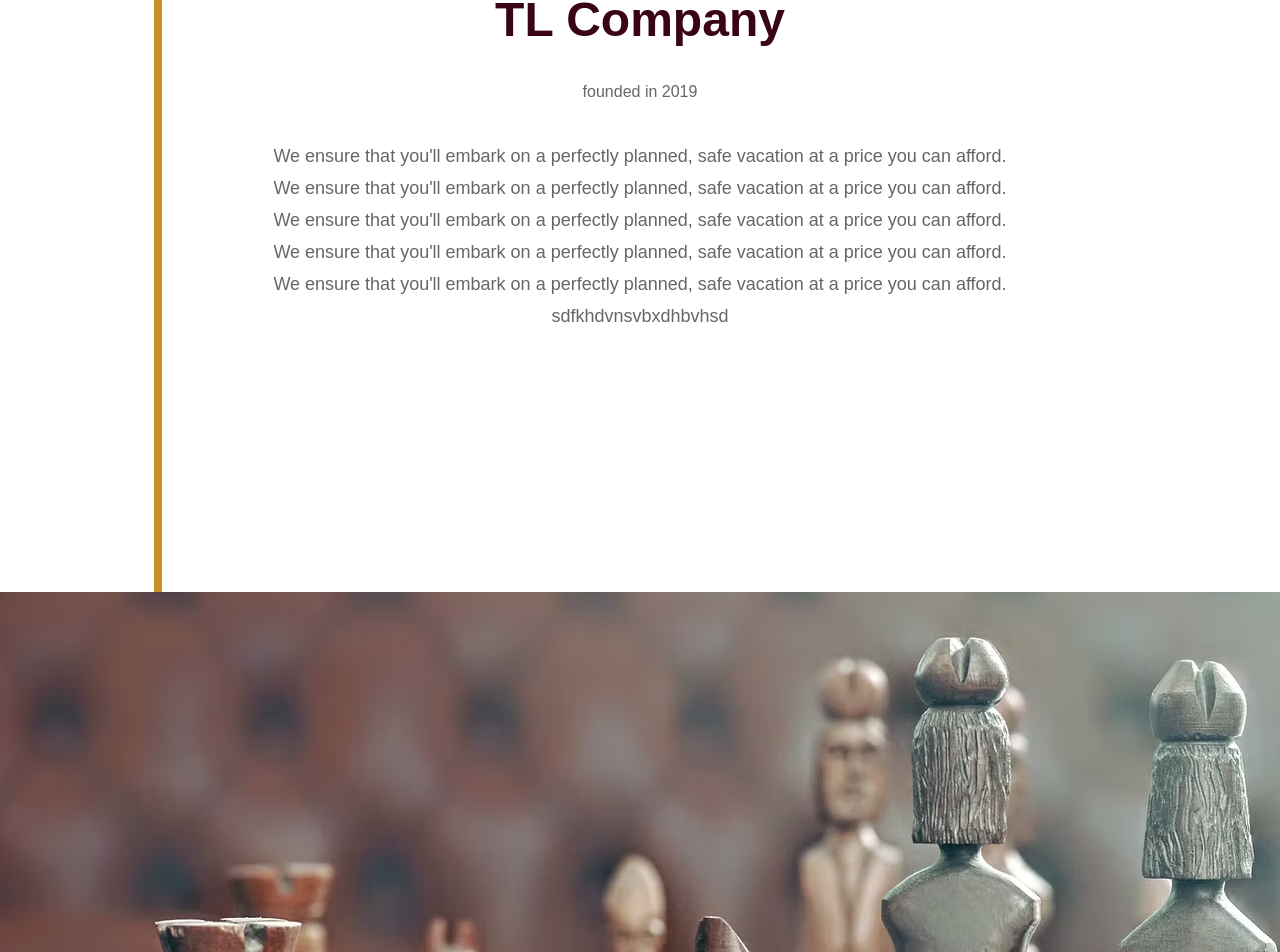
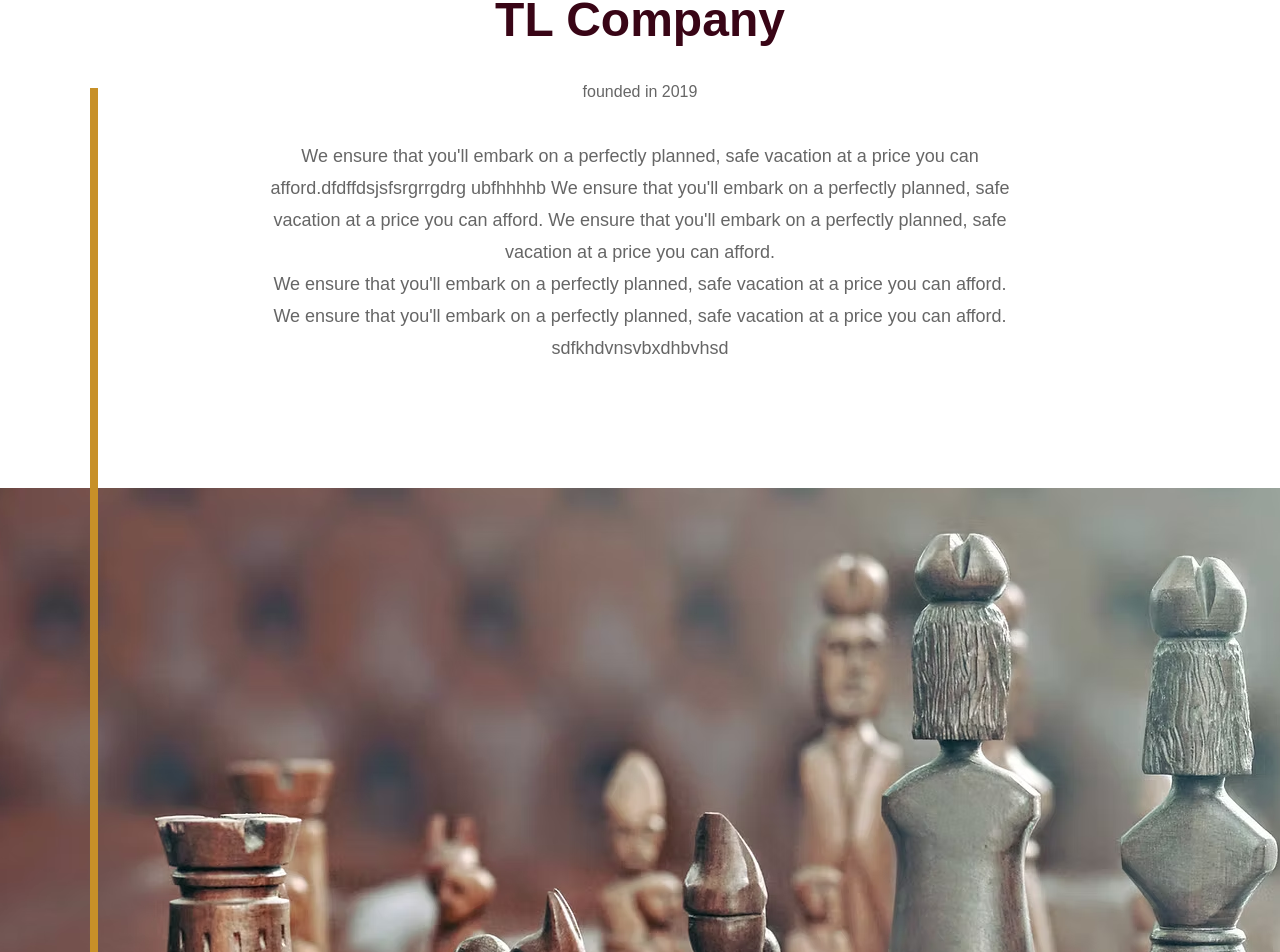
Before and after one commit to athenaa-02/TL_company, a React (Vite) app: page /about in a window 1280 px wide. Shown: the part 208-1160 px from the top of the page. Built offline with nearby package versions, Linux system fonts and the light colour scheme.

Commit message:
add a container for paragrap tags in AboutTl component

```diff
--- a/src/components/layout/AboutTl.jsx
+++ b/src/components/layout/AboutTl.jsx
@@ -4,9 +4,9 @@
 function AboutTl() {
   return (
     <>
-      <div className="bg-white pt-24 text-text-basic">
-        <section className="relative flex min-h-[calc(100vh-6rem)] justify-center overflow-hidden px-6 py-24 text-center sm:px-10 lg:px-16">
-          <div className="absolute bottom-0 left-[12%] top-0 w-2 bg-accent" />
+      <div className="relative overflow-visible bg-white pt-24 text-text-basic">
+        <section className="relative flex min-h-[calc(100vh-10rem)] justify-center overflow-visible px-8 py-24 text-center xs:px-11 sm:px-16 lg:px-16">
+          <div className="absolute bottom-[-4rem] h-220 left-[7%] top-50 z-20 w-1 md:w-2 bg-accent" />
           <div className="relative z-10 w-full max-w-235">
             <h1 className="font-volkhov text-4xl font-bold leading-normal text-heading sm:text-5xl">
               TL Company
@@ -14,16 +14,17 @@ function AboutTl() {
             <p className="mt-5 text-base leading-8 text-text-basic">
               founded in 2019
             </p>
-            <div className="mx-auto mt-8 max-w-235 text-base leading-8 text-text-basic sm:text-lg">
-              <p>
+            <div className="mx-auto mt-8 flex justify-center max-w-235 text-base leading-8 text-text-basic sm:text-lg">
+              <div className="max-w-200">
+              <p >
+                We ensure that you&apos;ll embark on a perfectly planned, safe
+                vacation at a price you can afford.dfdffdsjsfsrgrrgdrg ubfhhhhb
+
+
                 We ensure that you&apos;ll embark on a perfectly planned, safe
                 vacation at a price you can afford.
-              </p>
-              <p>
-                We ensure that you&apos;ll embark on a perfectly planned, safe
-                vacation at a price you can afford.
-              </p>
-              <p>
+
+
                 We ensure that you&apos;ll embark on a perfectly planned, safe
                 vacation at a price you can afford.
               </p>
@@ -37,6 +38,7 @@ function AboutTl() {
               </p>
               <p>sdfkhdvnsvbxdhbvhsd</p>
             </div>
+            </div>
           </div>
         </section>
 
--- a/src/pages/About/About.jsx
+++ b/src/pages/About/About.jsx
@@ -4,16 +4,12 @@ import AboutTlBox from "../../components/layout/AboutTlBox";
 function About() {
   return (
     <>
-    <main>
-      <AboutTl></AboutTl>
-<div className="bg-[url(/win-win/chess.png)] h-150 sm:h-220 bg-fixed bg-center bg-no-repeat"
->
-
-</div>
-<div className="flex max-w-[1650px] mx-auto md:justify-end md:pr-40">
-  <AboutTlBox />
-</div>
-
+      <main className="relative overflow-visible">
+        <AboutTl />
+        <div className="relative z-0 -mt-10 h-150 bg-[url(/win-win/chess.png)] bg-fixed bg-center bg-no-repeat sm:h-220" />
+        <div className="mx-auto flex max-w-[1650px] md:justify-end md:pr-40">
+          <AboutTlBox />
+        </div>
       </main>
     </>
   );
```
Also changed, not shown: src/components/layout/AboutTlBox.jsx (+4 -4 lines).
